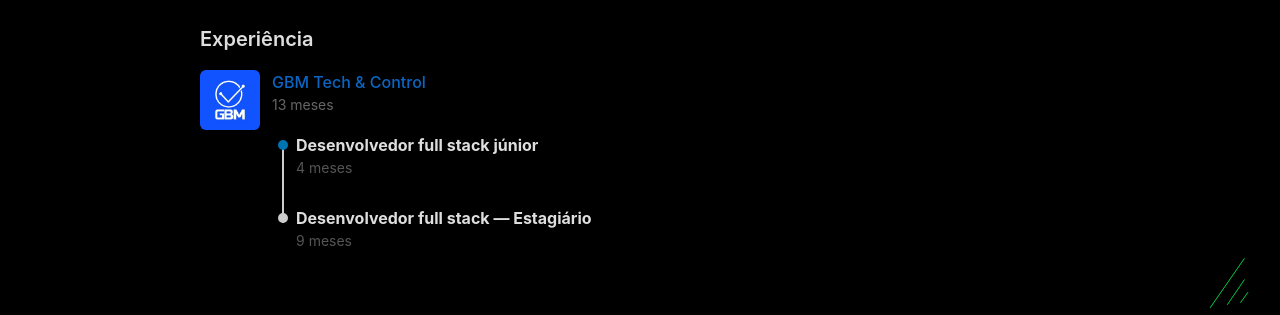
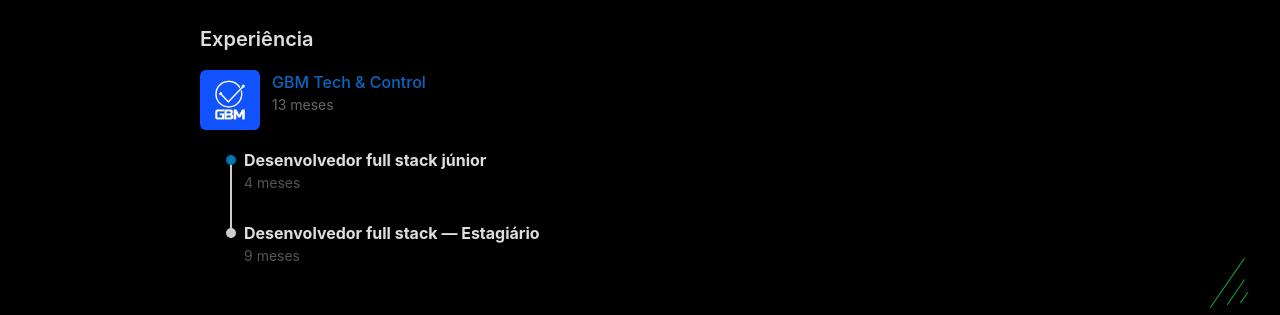
Before and after one commit to Akihito7/novo-portifolio, a React (Vite) app: page / in a window 1280 px wide. Both pictures are taken after a click on the element "Sobre". Shown: the part 476-791 px from the top of the page. Built offline with nearby package versions, Linux system fonts and the light colour scheme.

Commit message:
finished

```diff
--- a/src/components/home/screens/about/index.tsx
+++ b/src/components/home/screens/about/index.tsx
@@ -70,6 +70,7 @@ export function About({ lang }: { lang: string }) {
                 {t.t("experienceTitle")}
               </h2>
 
+              <div>
                 <div
                   style={{
                     display: "flex",
@@ -110,7 +111,8 @@ export function About({ lang }: { lang: string }) {
                           : t.t("month")}
                       </span>
                     </div>
-
+                  </div>
+                </div>
                 <ExperienceList>
                   <VerticalLine />
 
@@ -144,7 +146,6 @@ export function About({ lang }: { lang: string }) {
                     </ExperienceText>
                   </ExperienceItem>
                 </ExperienceList>
-                </div>
               </div>
             </ContainerExperience>
 
--- a/src/components/home/screens/about/style.ts
+++ b/src/components/home/screens/about/style.ts
@@ -151,11 +151,12 @@ export const ExperienceList = styled.div`
   flex-direction: column;
   gap: 28px;
   margin-top: 1.8rem;
+  padding-left: 2rem;
 `;
 
 export const VerticalLine = styled.div`
   position: absolute;
-  left: 1rem;
+  left: 3rem;
   top: 12px;
   bottom: 28px;
   width: 0.2rem;
```
Lines whose indentation alone changed are shown as unchanged.
